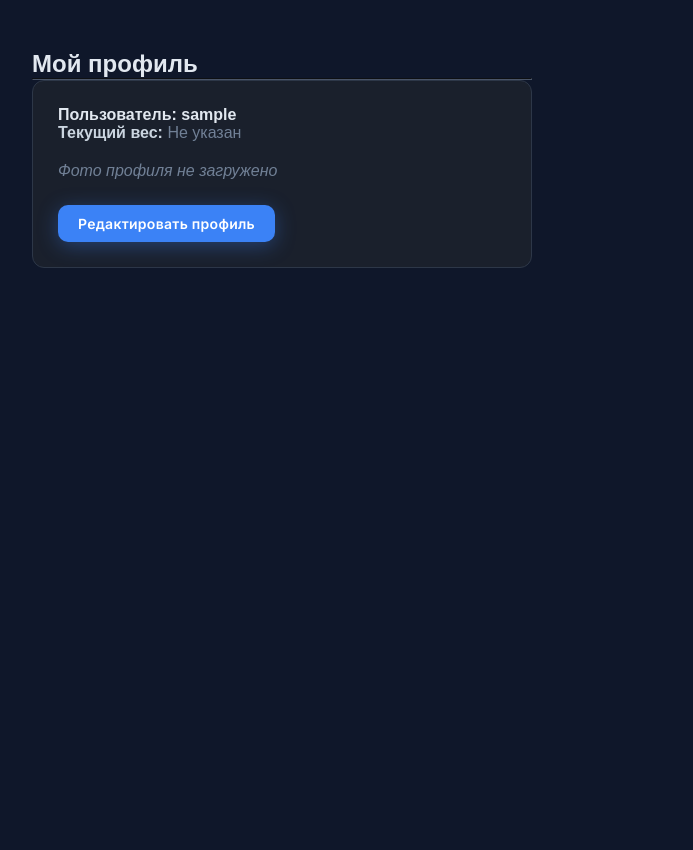
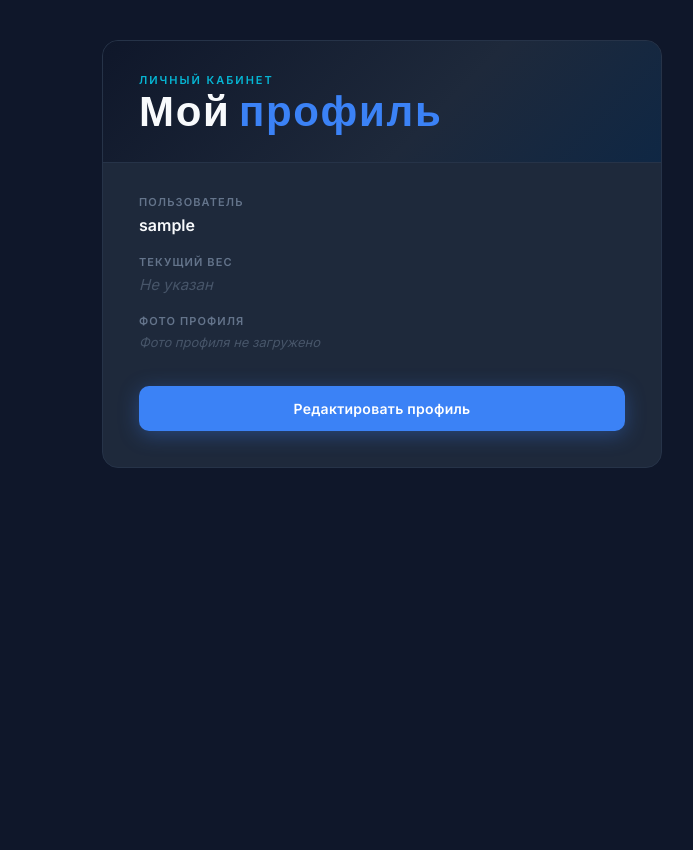
Before and after one commit to HaoKann/workout-tracker-django, a Django app: page /profile/ in a window 1280 px wide. Shown: the whole page, without its empty margins (258-951 px from the left). After the commit the page ends 468 px from the top, so only its background shows below. Run offline with Django 5.2, Linux system fonts and the light colour scheme; the visitor is signed in with stand-in values (Sample User, id 1).

Commit message:
feat: finished authorization cycle, design improvements

```diff
--- a/config/settings.py
+++ b/config/settings.py
@@ -31,7 +31,7 @@ CSRF_TRUSTED_ORIGINS = [
     'http://localhost:8000',
     'http://127.0.0.1:8000',
     'http://localhost:8008',
-    'http://127.0.0.1:8008'
+    'http://127.0.0.1:8008',
 ]
 
 CSRF_COOKIE_SECURE = False
--- a/users/templates/users/profile.html
+++ b/users/templates/users/profile.html
@@ -1,56 +1,90 @@
 {% extends 'workouts/main.html' %}
 
 {% block content %}
-<div style="margin: 50px; max-width: 500px; font-family: sans-serif;">
-    <h2>Мой профиль</h2>
-    <hr style="border-color: #4a5568;">
+<div class="wf-wrapper">
+    <div class="wf-card">
+        <!-- Шапка страницы профиля -->
+        <div class="wf-header">
+            <div class="wf-eyebrow">Личный кабинет</div>
+            <h1 class="wf-title">Мой <span>профиль</span></h1>
+        </div>
 
-    {% if message %}
+        <!-- Сообщения об успешном сохранении / уведомления -->
+        {% if messages %}
+            <div style="padding: 20px 36px 0 36px;">
                 {% for message in messages %}
-            <div style="padding: 12px; background-color: #2f855a; color: white; border-radius: 8px; margin-bottom: 20px;">
+                    <div style="padding: 12px 16px; background: rgba(16, 185, 129, 0.1); border: 1px solid rgba(16, 185, 129, 0.3); color: #34D399; border-radius: 8px; font-size: 13px;">
                         {{ message }}
                     </div>
                 {% endfor %}
+            </div>
         {% endif %}
 
         {% if edit_mode %}
-        <form method="POST" enctype="multipart/form-data" style="background: #1a202c; padding: 25px; border-radius: 12px; border: 1px solid #2d3748;">
+            <!-- Режим редактирования профиля -->
+            <form method="POST" enctype="multipart/form-data" class="wf-form">
                 {% csrf_token %}
 
-            <div class="margin-bottom: 20px">
-                {{ form.as_p }}
+                {% for field in form %}
+                    <div class="wf-field {% if field.errors %}wf-field--error{% endif %}">
+                        <label class="wf-label" for="{{ field.id_for_label }}">
+                            {{ field.label }}
+                        </label>
+
+                        {{ field }}
+
+                        {% if field.help_text %}
+                            <div class="wf-help">{{ field.help_text|safe }}</div>
+                        {% endif %}
+
+                        {% if field.errors %}
+                            <div class="wf-error">{{ field.errors }}</div>
+                        {% endif %}
                     </div>
+                {% endfor %}
 
-            <div style="display: flex; gap: 10px; align-items: center; margin-top: 20px;">
-                <button type="submit" class="wt-add-btn" style="border: none; cursor: pointer; padding: 10px 20px;">
+                <div style="display: flex; gap: 12px; align-items: center; margin-top: 8px;">
+                    <button type="submit" class="wf-submit" style="margin-top: 0;">
                         Сохранить
                     </button>
-                <a href="{% url 'profile' %}" style="color: #a0aec0; text-decoration: none; font-size: 0.9em; margin-left: 10px;">
+                    <a href="{% url 'profile' %}" style="color: #64748B; text-decoration: none; font-size: 13px; font-weight: 500; transition: color 0.15s; padding: 0 8px;" onmouseover="this.style.color='#94A3B8'" onmouseout="this.style.color='#64748B'">
                         Отмена
                     </a>
                 </div>
             </form>
         {% else %}
+            <!-- Режим просмотра профиля -->
+            <div class="wf-form">
+                <div style="display: flex; flex-direction: column; gap: 6px;">
+                    <div class="wf-label">Пользователь</div>
+                    <div style="font-size: 16px; font-weight: 600; color: #F8FAFC;">{{ user.username }}</div>
+                </div>
 
-        <div style="background: #1a202c; padding: 25px; border-radius: 12px; border: 1px solid #2d3748;">
-            <h4 style="margin-top: 0; color: #e2e8f0;">Пользователь: {{ user.username }}</h4>
+                <div style="display: flex; flex-direction: column; gap: 6px;">
+                    <div class="wf-label">Текущий вес</div>
+                    <div style="font-size: 15px; color: #E2E8F0;">
+                        {% if user.weight %}{{ user.weight }} кг{% else %}<span style="color: #475569; font-style: italic;">Не указан</span>{% endif %}
+                    </div>
+                </div>
 
-            <p style="color: #cbd5e0;"><strong>Текущий вес:</strong>
-                {% if user.weight %}{{ user.weight }} кг{% else %}<span style="color: #718096;">Не указан</span>{% endif %}
-            </p>
-
-            <div style="margin-top: 20px; margin-bottom: 25px;">
+                <div style="display: flex; flex-direction: column; gap: 6px;">
+                    <div class="wf-label">Фото профиля</div>
+                    <div>
                         {% if user.avatar %}
-                    <img src="{{ user.avatar.url }}" alt="Аватар" style="max-width: 100%; height: auto; border-radius: 10px; border: 2px solid #4a5568;">
+                            <img src="{{ user.avatar.url }}" alt="Аватар" style="max-width: 140px; height: auto; border-radius: 10px; border: 1px solid #334155; display: block; object-fit: cover;">
                         {% else %}
-                    <p style="color: #718096; font-style: italic;">Фото профиля не загружено</p>
+                            <p style="color: #475569; font-style: italic; font-size: 13px;">Фото профиля не загружено</p>
                         {% endif %}
                     </div>
+                </div>
 
-            <a href="?edit=y" class="wt-add-btn" style="text-decoration: none; display: inline-block; padding: 10px 20px;">
+                <div style="margin-top: 8px;">
+                    <a href="?edit=y" class="wf-submit" style="text-decoration: none; box-sizing: border-box; display: inline-flex;">
                         Редактировать профиль
                     </a>
                 </div>
+            </div>
         {% endif %}
     </div>
+</div>
 {% endblock %}
--- a/users/views.py
+++ b/users/views.py
@@ -29,7 +29,7 @@ def login_view(request):
             # Получаем пользователя и логиним его
             user = form.get_user()
             auth_login(request, user)
-            return redirect('home')
+            return redirect('profile')
     else:
         form = AuthenticationForm()
 
```
Also changed, not shown: ROADMAP.md (+3 -3 lines), users/templates/users/login.html (+46 -8 lines), media/avatars/IMG_4122_1yaR37L.jpeg (added). Lines whose indentation alone changed are shown as unchanged.
